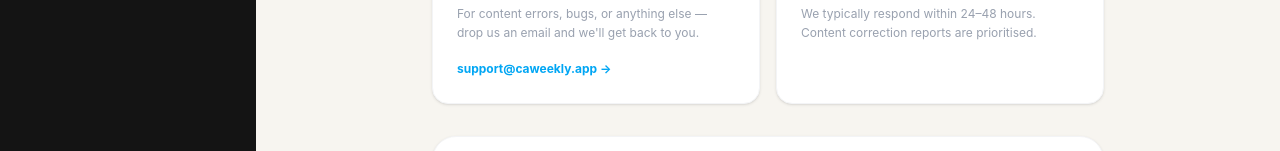
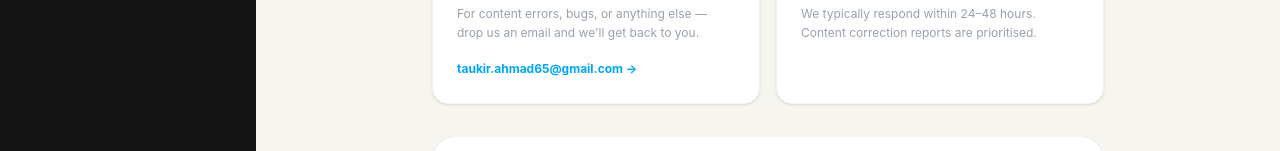
Before and after one commit to Taukir-ahmed/currentiq, a React (Vite) app: page /support in a window 1280 px wide. Shown: the part 324-475 px from the top of the page. Built offline with nearby package versions, Linux system fonts and the light colour scheme; no server answers.

Commit message:
Update support email address in Support.jsx

```diff
--- a/src/Support.jsx
+++ b/src/Support.jsx
@@ -95,7 +95,7 @@ const Support = () => {
               href="mailto:support@caweekly.app"
               className="text-xs font-bold text-sky-500 hover:text-sky-700 transition-colors"
             >
-              support@caweekly.app →
+              taukir.ahmad65@gmail.com →
             </a>
           </div>
         </div>
```
